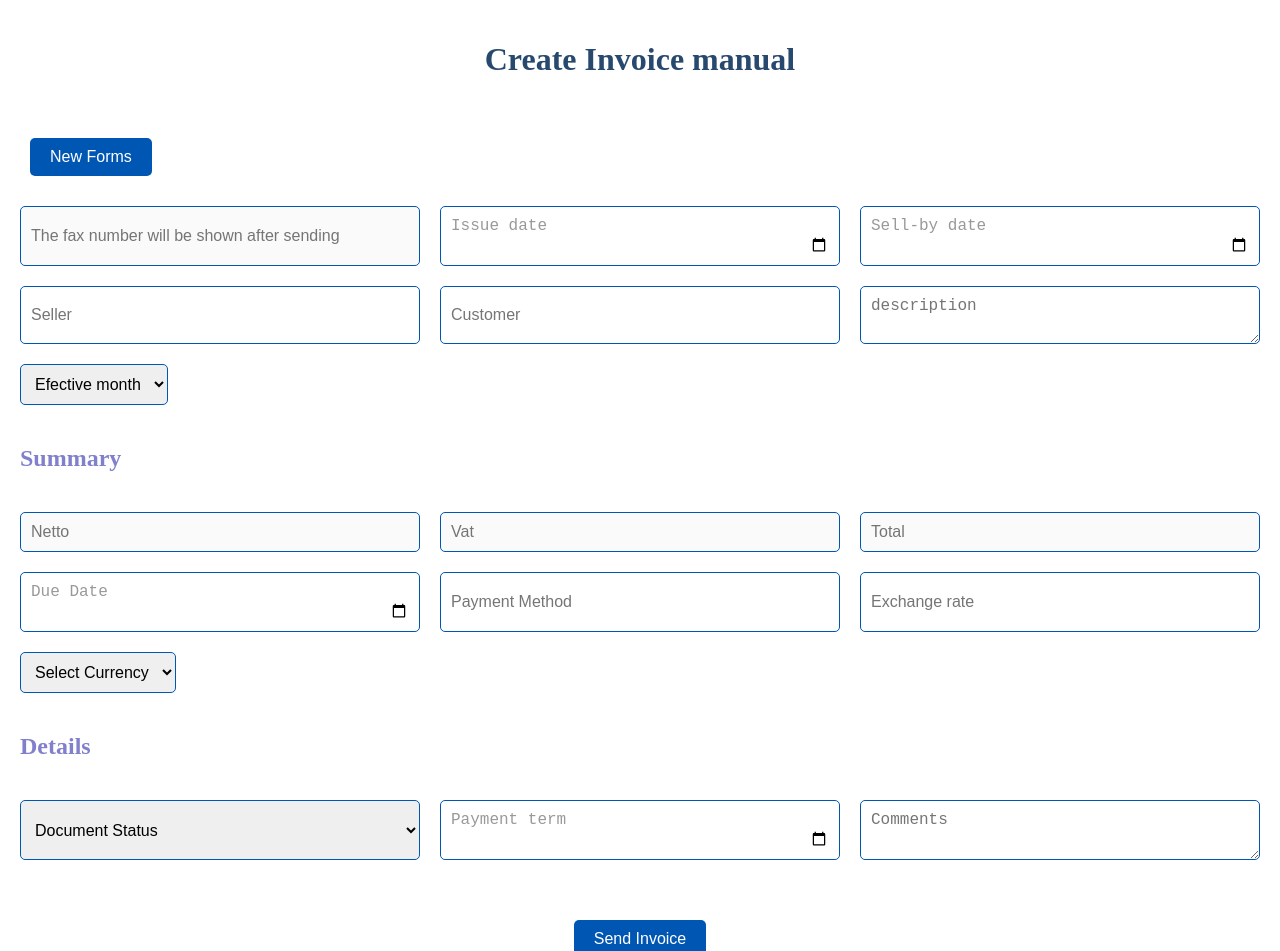
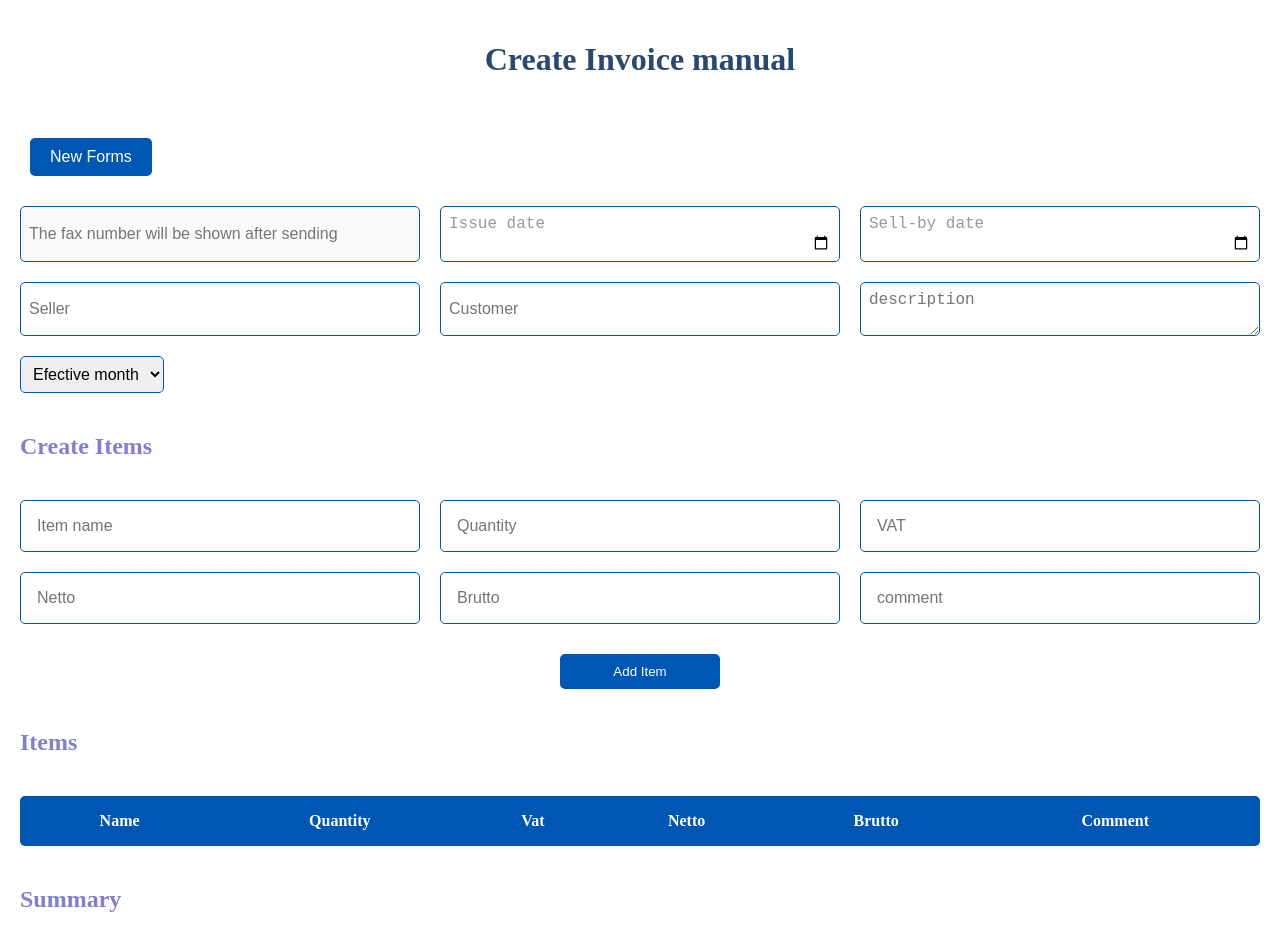
Before and after one commit to KacperLewicki/Invoices-System, a Next.js app in the folder invoices-system/: page / in a window 1280 px wide. Shown: the top 951 px of the page. Built offline with nearby package versions, Linux system fonts and the light colour scheme.

Commit message:
add new content in project - template invoiceItems - tsx and css

```diff
--- a/invoices-system/src/components/template/invoice/invoice.css
+++ b/invoices-system/src/components/template/invoice/invoice.css
@@ -35,7 +35,7 @@
 
 .inputValue_invoices {
 
-    padding: 10px;
+  padding: 8px;
   border: 1px solid #0056b3;
   border-radius: 5px;
   font-size: 16px;
@@ -45,7 +45,7 @@
 .invoiceCreateButton {
 
   grid-column: 2;
-    grid-row: 16;
+  grid-row: 27;
   width: fit-content;
   justify-self: center;
   align-items: center;
@@ -53,6 +53,7 @@
   color: white;
   border: none;
   margin-top: 20px;
+  margin-bottom: 20px;
   padding: 10px 20px;
   border-radius: 5px;
   font-size: 16px;
--- a/invoices-system/src/components/template/invoice/invoice.tsx
+++ b/invoices-system/src/components/template/invoice/invoice.tsx
@@ -2,6 +2,7 @@
 
 import React from 'react';
 import "./invoice.css";
+import invoiceItems from '../invoiceItems/invoiceItems';
 
 const Invoice = (props: any) => {
 
@@ -38,6 +39,8 @@ const Invoice = (props: any) => {
             <option>December</option>
           </select>
         </label>
+
+        {invoiceItems()}
 
         <h2 className='summaryh2'>Summary</h2>
 
--- /dev/null
+++ b/invoices-system/src/components/template/invoiceItems/invoiceItems.css
@@ -0,0 +1,95 @@
+.invoiceFormsItems {
+
+    padding: 16px;
+    border: 1px solid #0056b3;
+    border-radius: 5px;
+    font-size: 16px;
+
+}
+
+.invoiceTableItems {
+
+    grid-column: span 3;
+    grid-row: span 3;
+    padding: 6px;
+    background-color: #0056b3;
+    color: white;
+    border-radius: 5px;
+}
+
+.invoiceTableItems table {
+    width: 100%;
+    border-collapse: collapse;
+}
+
+.invoiceTableItems th,
+.invoiceTableItems th,
+.invoiceTableItems td {
+    padding: 8px;
+    text-align: right;
+    position: relative;
+}
+
+.invoiceTableItems td::after {
+    content: '';
+    position: absolute;
+    bottom: -1px;
+    left: 0;
+    width: 100%;
+    height: 1px;
+    background-color: #fff;
+}
+
+.invoiceTableItems th {
+
+    color: white;
+    text-align: center;
+}
+
+.invoiceTableItemsButton {
+    grid-column: 2;
+    justify-self: center;
+    width: 40%;
+    padding: 10px;
+    margin-top: 10px;
+    background-color: #0056b3;
+    ;
+    color: white;
+    border: none;
+    cursor: pointer;
+    border-radius: 5px;
+    transition: background-color 0.3s ease;
+}
+
+.invoiceTableItemsButton:hover {
+
+    background-color: green;
+
+}
+
+.invoiceItems {
+
+    grid-column: span 3;
+    grid-row: span 3;
+    color: rgb(128, 128, 204);
+
+}
+
+.buttondelate {
+
+    padding: 10px;
+    margin-top: 10px;
+    background-color: #0056b3;
+    ;
+    color: white;
+    border: 2px white;
+    cursor: pointer;
+    border-radius: 5px;
+    transition: background-color 0.3s ease;
+}
+
+.buttondelate:hover {
+
+    background-color: red;
+
+}
--- /dev/null
+++ b/invoices-system/src/components/template/invoiceItems/invoiceItems.tsx
@@ -0,0 +1,44 @@
+import React from 'react';
+import "./invoiceItems.css";
+
+const invoiceItems = () => {
+
+    return (
+
+        <>
+            <h2 className='invoiceItems'>Create Items</h2>
+
+            <input name="nameItem" className='invoiceFormsItems' type='text' placeholder='Item name' />
+            <input name="quantity" className='invoiceFormsItems' type="number" placeholder='Quantity' />
+            <input name="vatItem" className='invoiceFormsItems' type="number" placeholder='VAT' />
+            <input name="nettoItem" className='invoiceFormsItems' type="number" placeholder='Netto' />
+            <input name="bruttoItem" className='invoiceFormsItems' type="number" readOnly placeholder='Brutto' />
+            <input name="comment" className='invoiceFormsItems' type='text' placeholder='comment' />
+
+            <button className='invoiceTableItemsButton' type='button'>Add Item</button>
+
+            <h2 className='invoiceItems'>Items</h2>
+
+            <table className='invoiceTableItems'>
+
+                <thead>
+
+                    <tr>
+                        <th>Name</th>
+                        <th>Quantity</th>
+                        <th>Vat</th>
+                        <th>Netto</th>
+                        <th>Brutto</th>
+                        <th>Comment</th>
+                    </tr>
+
+                </thead>
+                <tbody>
+                </tbody>
+
+            </table>
+        </>
+    )
+}
+
+export default invoiceItems;
```
Lines whose indentation alone changed are shown as unchanged.
